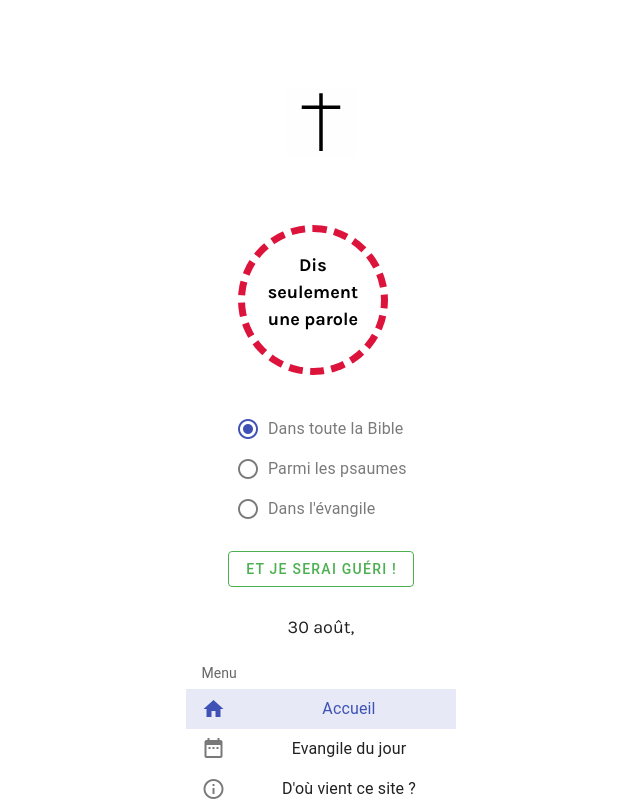
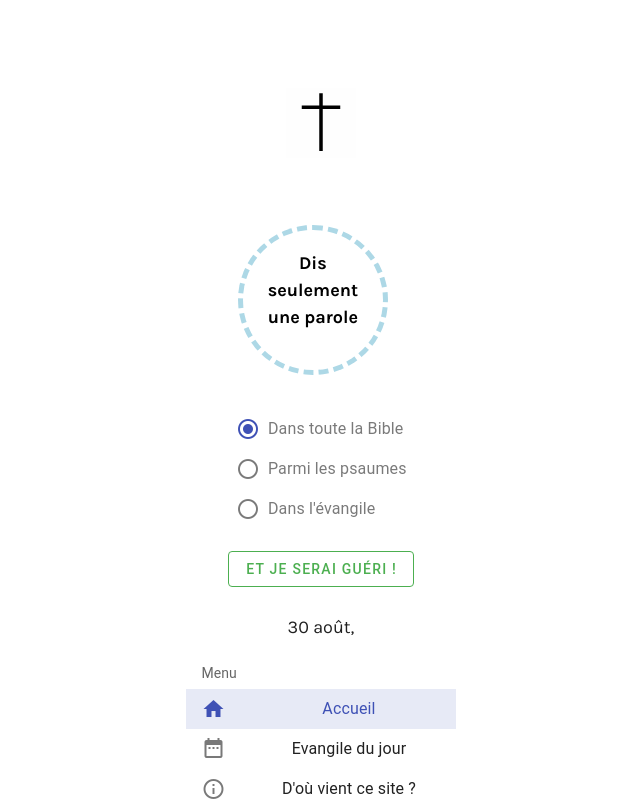
Before and after one commit to jmcob/uneparole.love, a Vue app: page / in a window 1280 px wide. Shown: the top 801 px of the page, without its empty margins (319-959 px from the left). Built offline with nearby package versions, Linux system fonts and the light colour scheme; no server answers; the database is empty.

Commit message:
color tweaks

```diff
--- a/src/style.scss
+++ b/src/style.scss
@@ -111,7 +111,7 @@ h1 {
     font-size: large;
     background: white;
     color: black;
-    border: 7px dashed crimson;
+    border: 5px dashed lightblue;
     cursor: pointer;
     border-radius: 50%;
     font-family: "Karla", sans-serif;
```
